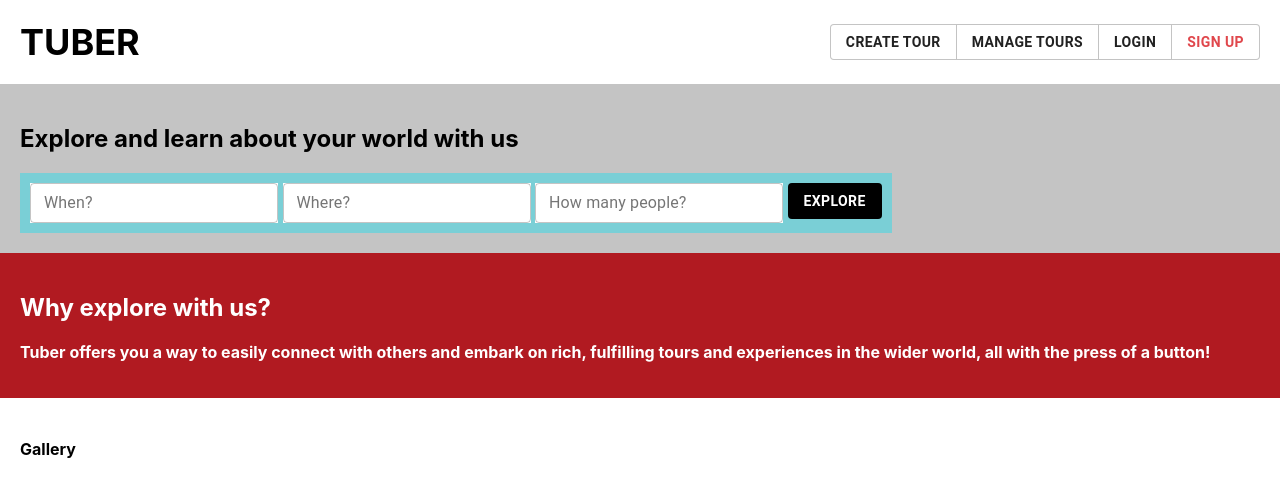
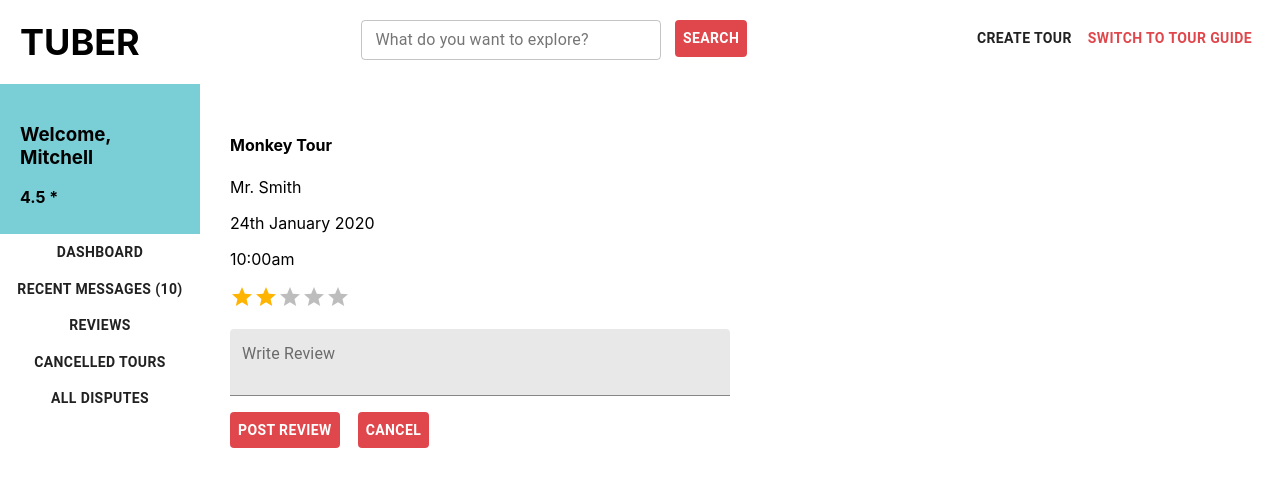
Before and after one commit to James-Feldmayer/Tuber, a React (Create React App) app in the folder tuber/ClientApp/: page /Review in a window 1280 px wide. Shown: the top 496 px of the page. Built offline with nearby package versions, Linux system fonts and the light colour scheme; what google-maps-react would draw is missing.

Commit message:
Merges Add-Review-Page into master

```diff
--- a/tuber/ClientApp/package.json
+++ b/tuber/ClientApp/package.json
@@ -5,6 +5,7 @@
   "dependencies": {
     "@material-ui/core": "^4.9.14",
     "@material-ui/icons": "^4.9.1",
+    "@material-ui/lab": "^4.0.0-alpha.54",
     "@types/react": "^16.9.35",
     "@types/react-dom": "^16.9.8",
     "bootstrap": "^4.5.0",
--- /dev/null
+++ b/tuber/ClientApp/src/Review.tsx
@@ -0,0 +1,104 @@
+import React, { useState, Component } from 'react';
+import { Link as RouterLink } from "react-router-dom";
+
+import { Button, TextField, Grid, Table, TableCell, TableRow } from '@material-ui/core';
+import { Rating } from '@material-ui/lab';
+
+function HoverRating() {
+    const [value, setValue] = React.useState<number | null>(2);
+    const [hover, setHover] = React.useState(-1);
+
+    return (
+      <div>
+        <Rating
+          name="hover-feedback"
+          value={value}
+          precision={0.5}
+          onChange={(event, newValue) => {
+            setValue(newValue);
+          }}
+          onChangeActive={(event, newHover) => {
+            setHover(newHover);
+          }}
+        />
+      </div>
+    );
+  }
+
+class TouristHeader extends Component {
+    render() {
+        return (
+            <div style={{padding:"20px"}}>
+                <Grid container spacing={3} justify="space-between" direction="row">
+                    <Grid item>
+                        <a href="/" style={{color: "#000000", fontWeight: "bold", fontSize:"36px", textDecoration: "none"}}>TUBER</a>
+                    </Grid>
+                    <Grid item>
+                        <TextField style = {{width: 300}} label="What do you want to explore?" variant="outlined" size="small"></TextField>
+                        &nbsp;&nbsp;&nbsp;
+                        <Button component={RouterLink} to="/Search" style={{backgroundColor: "#E0474C", color:"#FFFFFF", fontWeight: "bold"}}>Search</Button>
+                    </Grid>
+                    <Grid item>
+                        <Button component={RouterLink} to="/CreateTour" style={{fontWeight: "bold"}}>Create Tour</Button>
+                        <Button style={{color:"#E0474C", fontWeight: "bold"}}>Switch to Tour Guide</Button>
+                    </Grid>
+                </Grid>
+            </div>
+        );
+    }
+}
+
+class Review extends Component {
+    render() {
+        let username="Mitchell";
+        let totalRecent=10;
+        let rating=4.5;
+        return (
+            <React.Fragment>
+                <TouristHeader />
+                <div>
+                    <Grid container direction="row">
+                        <Grid item>
+                            <div>
+                                <Grid container direction = "column">
+                                    <Grid item style={{backgroundColor: "#7ACFD6", padding: "20px", width: 200, height: 150}}>
+                                        <h3>Welcome, {username}</h3>
+                                        <b>{rating} *</b>
+                                    </Grid>
+                                    <Grid item>
+                                        <Button style={{width: 200, fontWeight: "bold"}}>Dashboard</Button>
+                                    </Grid>
+                                    <Grid item>
+                                        <Button style={{width: 200, fontWeight: "bold"}}>Recent Messages ({totalRecent})</Button>
+                                    </Grid>
+                                    <Grid item>
+                                        <Button style={{width: 200, fontWeight: "bold"}}>Reviews</Button>
+                                    </Grid>
+                                    <Grid item>
+                                        <Button style={{width: 200, fontWeight: "bold"}}>Cancelled Tours</Button>
+                                    </Grid>
+                                    <Grid item>
+                                        <Button style={{width: 200, fontWeight: "bold"}}>All Disputes</Button>
+                                    </Grid>
+                                </Grid>
+                            </div>
+                        </Grid>
+                        <Grid item style={{padding: "30px", backgroundColor: ""}}>
+                            <h4>Monkey Tour</h4>
+                            <p>Mr. Smith</p>
+                            <p>24th January 2020</p>
+                            <p>10:00am</p>
+                            <HoverRating />
+                            <p><TextField multiline rows={4} rowsMax={2} variant="filled" size="small" style={{backgroundColor: "#ffffff", width: "500px"}} label="Write Review" /></p>
+                            <p><Button style={{backgroundColor:"#E0474C", color: "#FFFFFF", fontWeight: "bold"}}>Post Review</Button>
+                            &nbsp;&nbsp;&nbsp;&nbsp;
+                            <Button style={{backgroundColor:"#E0474C", color: "#FFFFFF", fontWeight: "bold"}}>Cancel</Button></p>
+                        </Grid>
+                    </Grid>
+                </div>
+            </React.Fragment>
+        );
+    }
+}
+
+export default Review;
--- a/tuber/ClientApp/src/index.tsx
+++ b/tuber/ClientApp/src/index.tsx
@@ -11,6 +11,7 @@ import CreateTour from './CreateTour';
 import ViewTour from './ViewTour';
 import Payment from './Payment';
 import TourForm from './TourForm';
+import Review from './Review';
 import Admin from './Admin';
 
 import './index.css';
@@ -20,33 +21,17 @@ ReactDOM.render(
     <Router>
       <Switch>
         <Route path="/TourForm/:id" component={TourForm}/>
-        <Route path="/CreateTour">
-          <TourForm />
-        </Route>
-        <Route path="/Login">
-          <Login />
-        </Route>
-        <Route path="/Register">
-          <Register />
-        </Route>
-        <Route path="/Search">
-          <Search />
-        </Route>
-        <Route path="/CreateTour">
-          <CreateTour />
-        </Route>
-        <Route path="/Admin">
-          <Admin />
-        </Route>
-        <Route path="/Tourist">
-          <Tourist />
-        </Route>
-        <Route path="/ViewTour">
-          <ViewTour />
-        </Route>
-        <Route path="/">
-          <Home />
-        </Route>
+        <Route path="/CreateTour"><TourForm /></Route>
+        <Route path="/Payment"><Payment /></Route>
+        <Route path="/Review"><Review /></Route>
+        <Route path="/Login"><Login /></Route>
+        <Route path="/Register"><Register /></Route>
+        <Route path="/Search"><Search /></Route>
+        <Route path="/CreateTour"><CreateTour /></Route>
+        <Route path="/Admin"><Admin /></Route>
+        <Route path="/Tourist"><Tourist /></Route>
+        <Route path="/ViewTour"><ViewTour /></Route>
+        <Route path="/"><Home /></Route>
       </Switch>
     </Router>
   </React.StrictMode>,
```
Also changed, not shown: 1 other file (tests, documents, lock files or other folders).
